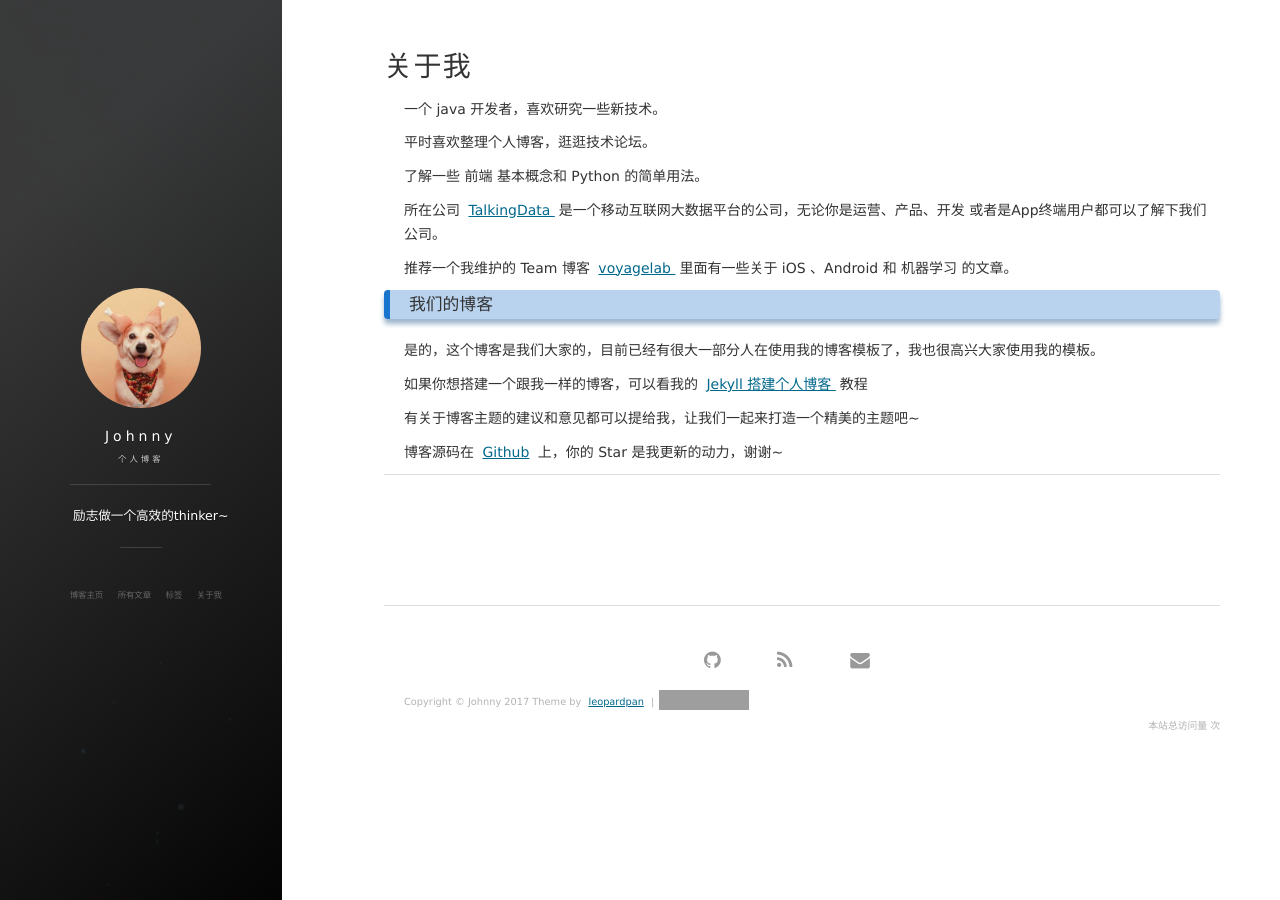
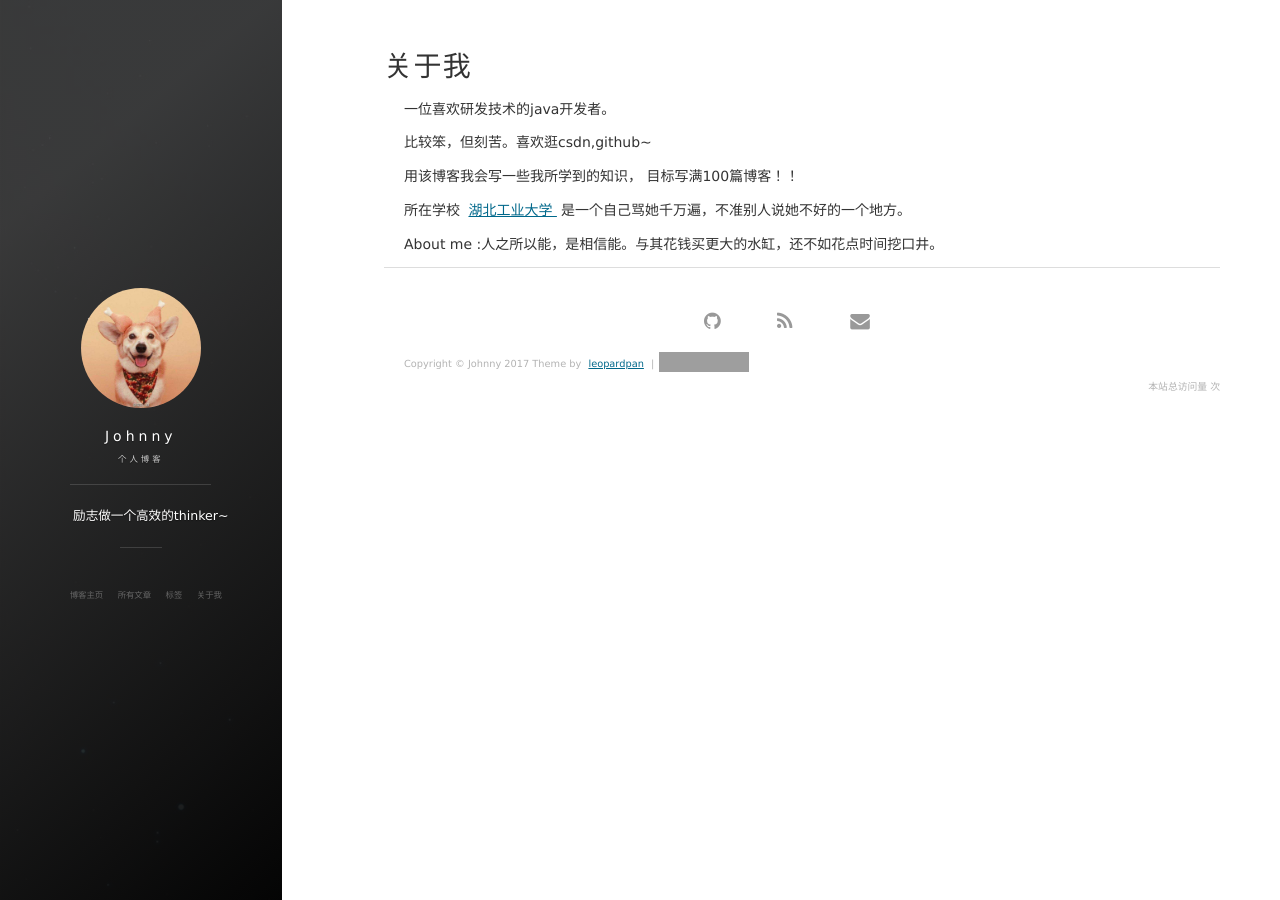
Before and after one commit to godisjohnny/godisjohnny.github.io, a Jekyll site: the page built from about.md, in a window 1280 px wide. Built offline with Jekyll 4.4.1, drawn with Linux system fonts in a browser that asks for light colours; nearby versions of some CDN libraries; comment, search, counter and statistics services are not loaded; grey boxes are pictures that could not be loaded.

```diff
--- a/about.md
+++ b/about.md
@@ -3,50 +3,21 @@ layout: page
 title: 关于我
 ---
 
-一个  java  开发者，喜欢研究一些新技术。
+一位喜欢研发技术的java开发者。
 <p>
-平时喜欢整理个人博客，逛逛技术论坛。
+比较笨，但刻苦。喜欢逛csdn,github~
 <p>
-了解一些 前端 基本概念和 Python 的简单用法。
+用该博客我会写一些我所学到的知识，
+
+目标写满100篇博客！！
 
 <p>
 
-所在公司
-<a target="_blank" href="https://www.talkingdata.com/"> TalkingData </a>
-是一个移动互联网大数据平台的公司，无论你是运营、产品、开发 或者是App终端用户都可以了解下我们公司。
-<p>
-
-推荐一个我维护的 Team 博客
-<a target="_blank" href="http://talkingdata.me/"> voyagelab </a>
-里面有一些关于 iOS 、Android 和 机器学习 的文章。
-
-<p>
-
-<h3> 我们的博客 </h3>
-
-<p>
-
-是的，这个博客是我们大家的，目前已经有很大一部分人在使用我的博客模板了，我也很高兴大家使用我的模板。
-
-<p>
-
-如果你想搭建一个跟我一样的博客，可以看我的
-<a href="/2016/10/jekyll_tutorials1/"> Jekyll 搭建个人博客 </a>
-教程
-
-<p>
-
-有关于博客主题的建议和意见都可以提给我，让我们一起来打造一个精美的主题吧~
-
-<p>
-
-博客源码在 <a target="_blank" href='https://github.com/leopardpan/leopardpan.github.io/'>Github</a> 上，你的 Star 是我更新的动力，谢谢~
-
+所在学校
+<a target="_blank" href="http://www.hbut.edu.cn/"> 湖北工业大学 </a>
+是一个自己骂她千万遍，不准别人说她不好的一个地方。
 <p>
 
 <p>
-
+About me :人之所以能，是相信能。与其花钱买更大的水缸，还不如花点时间挖口井。
 <p>
-
-
-{% include comments.html %}
```
Also changed, not shown: README.md.
